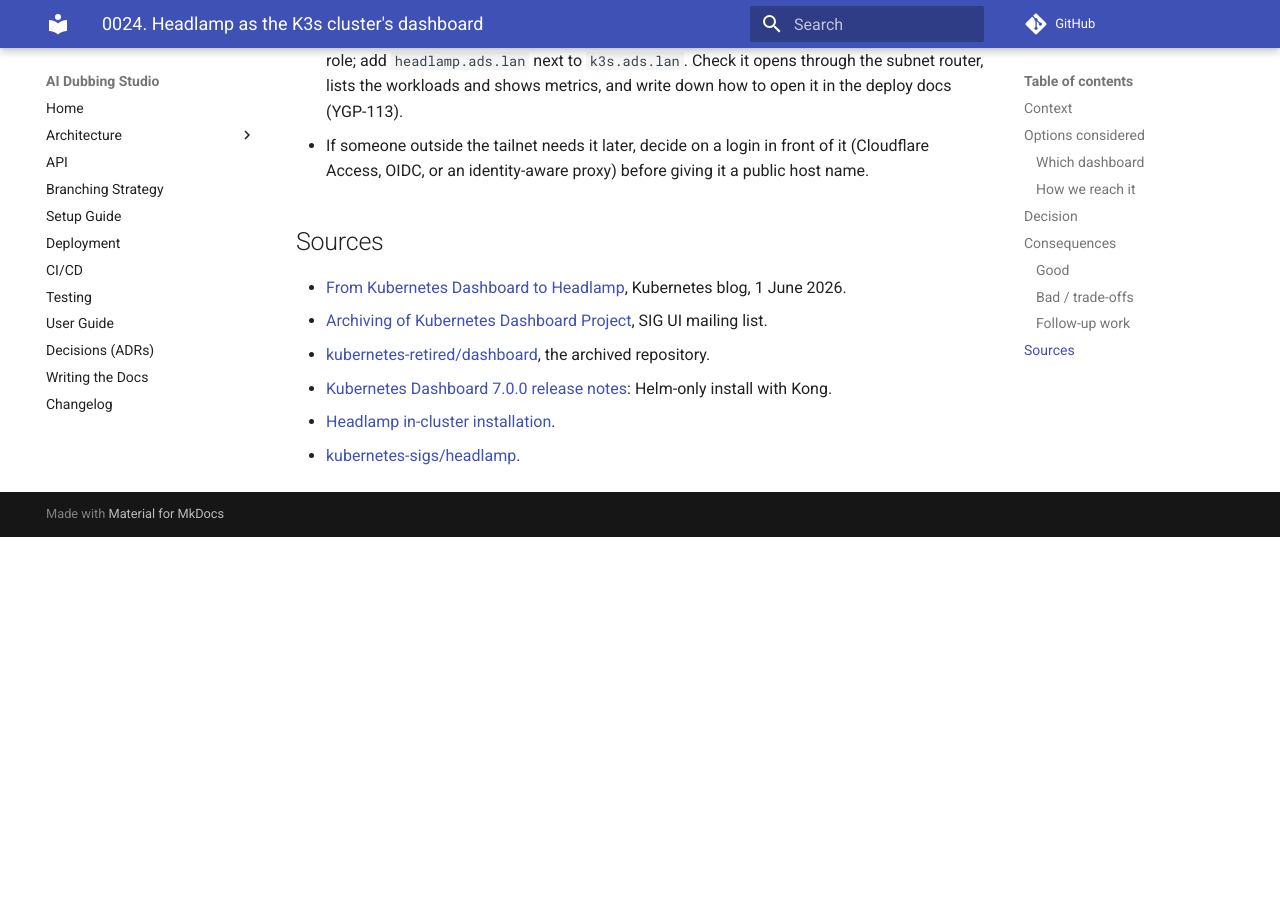
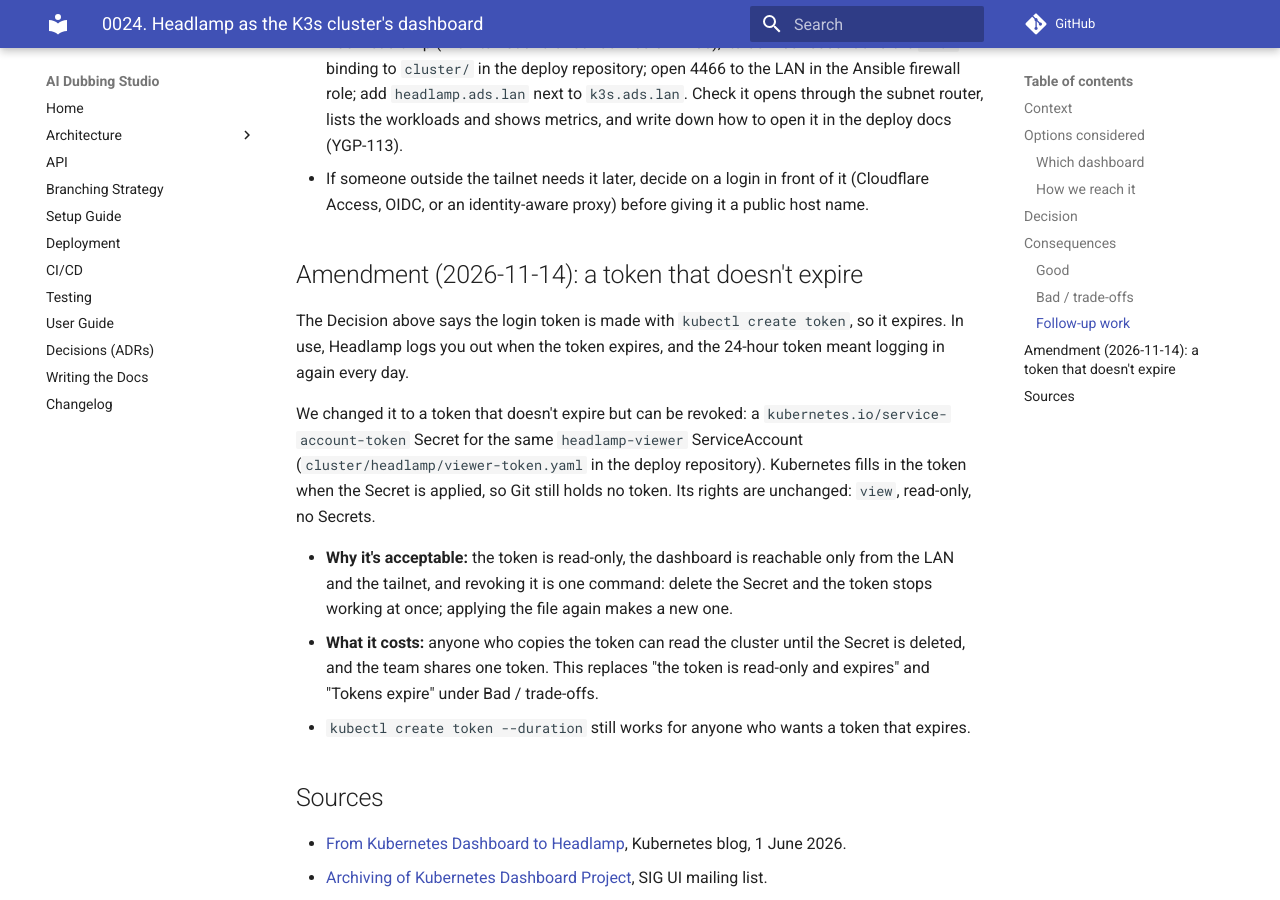
Before and after one commit to WH1TE-SHAD0W/ai-dubbing-studio, an MkDocs documentation site: the page built from docs/adr/0024-cluster-dashboard.md, in a window 1280 px wide and 900 px high, scrolled down 4629 px. Built offline with MkDocs 1.6.1 and Material for MkDocs 9.7.7, drawn with Linux system fonts in a browser that asks for light colours; comment, search, counter and statistics services are not loaded; before the commit the page ends 5166 px from its top, so only the background shows below that; some of the changed text lies outside the part shown.

Commit message:
docs: ADR-0024 amendment, the Headlamp viewer token doesn't expire (YGP-113)
Co-Authored-By: Claude Opus 5.5 <noreply@anthropic.com>

```diff
--- a/docs/adr/0024-cluster-dashboard.md
+++ b/docs/adr/0024-cluster-dashboard.md
@@ -4,6 +4,7 @@
 - **Date:** 2026-11-12
 - **Deciders:** Marek Culak
 - **Ticket:** YGP-113 (part of YGP-53)
+- **Amended:** 2026-11-14, the login token doesn't expire (see Amendment)
 
 ## Context
 
@@ -182,6 +183,28 @@ through K3s's ServiceLB, reached through the Tailscale subnet router.**
   it (Cloudflare Access, OIDC, or an identity-aware proxy) before giving it a
   public host name.
 
+## Amendment (2026-11-14): a token that doesn't expire
+
+The Decision above says the login token is made with `kubectl create token`,
+so it expires. In use, Headlamp logs you out when the token expires, and the
+24-hour token meant logging in again every day.
+
+We changed it to a token that doesn't expire but can be revoked: a
+`kubernetes.io/service-account-token` Secret for the same `headlamp-viewer`
+ServiceAccount (`cluster/headlamp/viewer-token.yaml` in the deploy
+repository). Kubernetes fills in the token when the Secret is applied, so Git
+still holds no token. Its rights are unchanged: `view`, read-only, no Secrets.
+
+- **Why it's acceptable:** the token is read-only, the dashboard is reachable
+  only from the LAN and the tailnet, and revoking it is one command: delete
+  the Secret and the token stops working at once; applying the file again
+  makes a new one.
+- **What it costs:** anyone who copies the token can read the cluster until
+  the Secret is deleted, and the team shares one token. This replaces "the
+  token is read-only and expires" and "Tokens expire" under Bad / trade-offs.
+- `kubectl create token --duration` still works for anyone who wants a token
+  that expires.
+
 ## Sources
 
 - [From Kubernetes Dashboard to Headlamp](https://kubernetes.io/blog/2026/06/01/dashboard-to-headlamp/),
```
Also changed, not shown: docs/changelog.md (+2 -0 lines).
